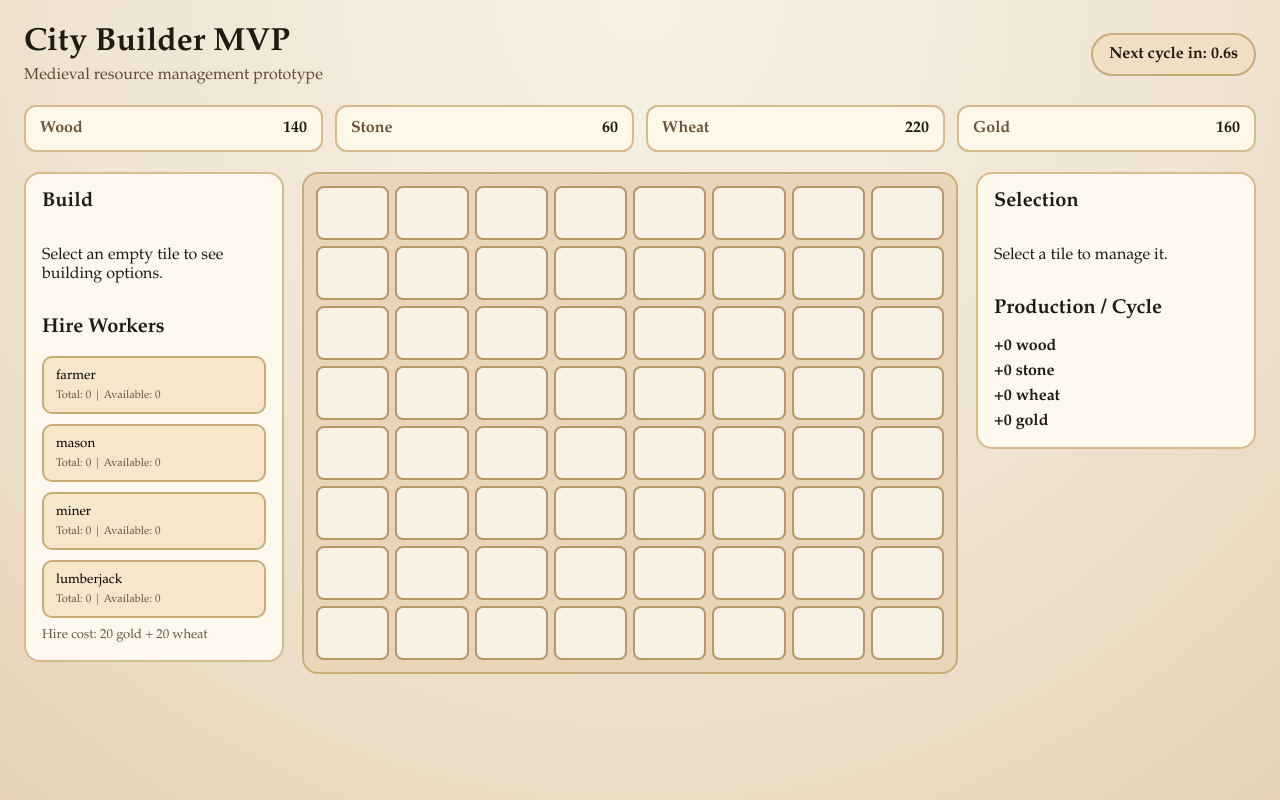
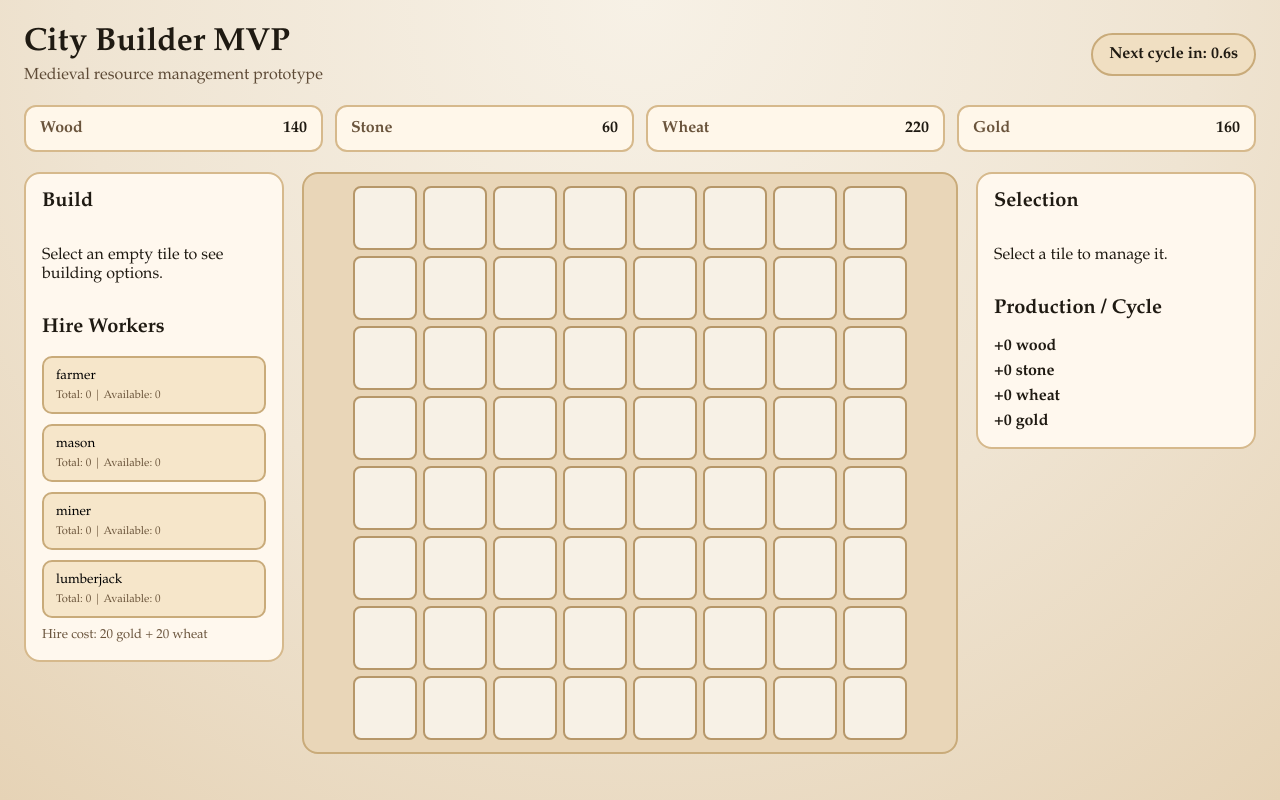
Before and after one commit to MicahFischer/City-Builder, a React (Vite) app: page / in a window 1280 px wide. Built offline with nearby package versions, Linux system fonts and the light colour scheme.

Commit message:
Make grid tiles fixed-size

```diff
--- a/src/App.css
+++ b/src/App.css
@@ -113,18 +113,21 @@
 
 .grid {
   display: grid;
-  grid-template-columns: repeat(8, minmax(44px, 1fr));
+  grid-template-columns: repeat(8, 64px);
+  grid-auto-rows: 64px;
   gap: 6px;
   background: #e9d6b8;
   border: 2px solid #c9ab7a;
   border-radius: 16px;
   padding: 12px;
+  justify-content: center;
 }
 
 .cell {
   border: 2px solid #b69769;
   border-radius: 8px;
-  min-height: 54px;
+  width: 64px;
+  height: 64px;
   background: #f7f1e6;
   font-size: 12px;
   display: flex;
@@ -201,5 +204,6 @@
 
   .grid {
     order: 2;
+    grid-template-columns: repeat(4, 64px);
   }
 }
```
